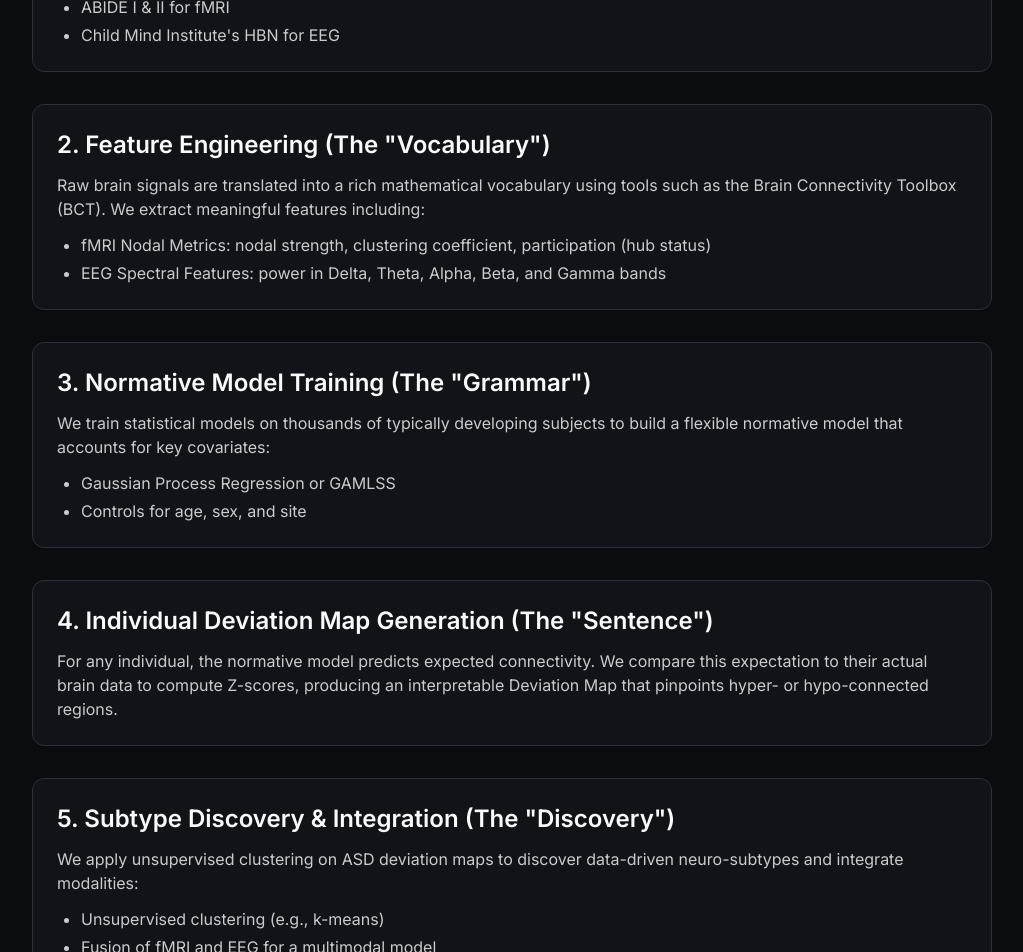
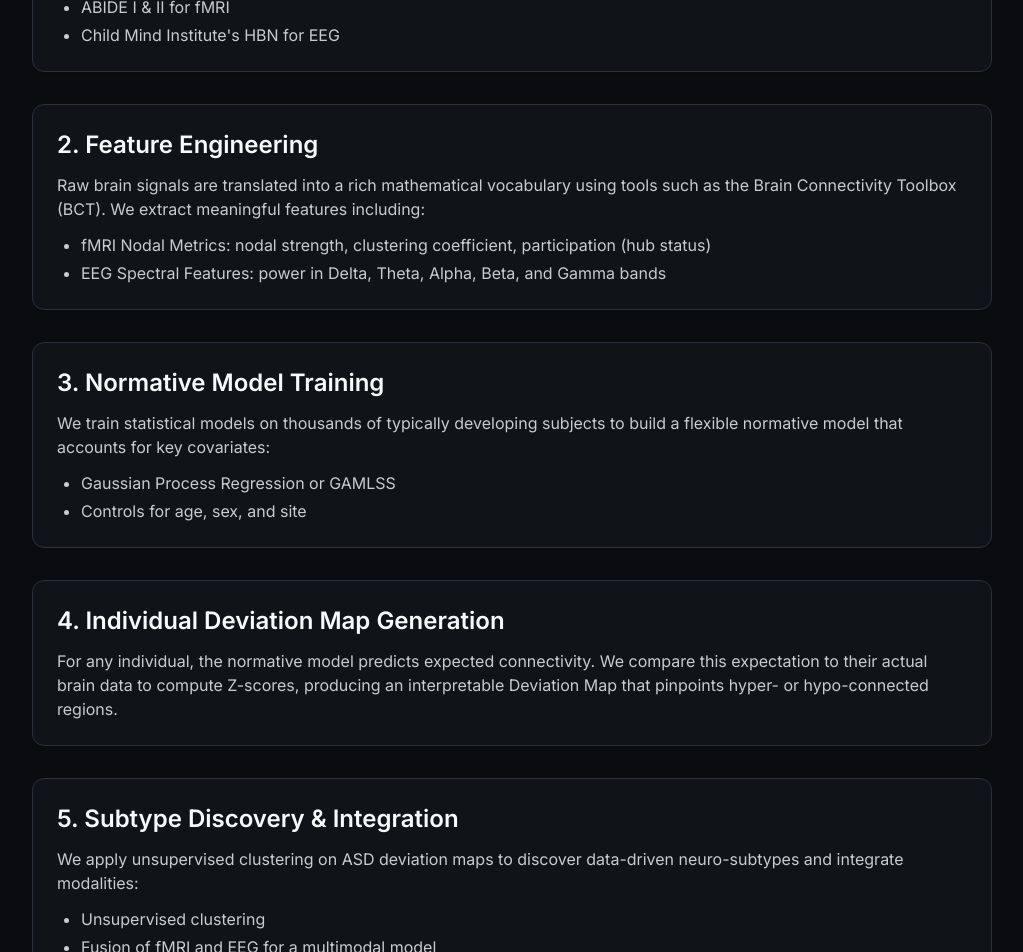
Before and after one commit to arife-16/arife-nur-ai-world, a React (Vite) app: page /projects/asd-biomarker in a window 1280 px wide. Shown: the part 700-1652 px from the top of the page, without its empty margins (128-1151 px from the left). Built offline with nearby package versions, Linux system fonts and the light colour scheme; the HTML template or start-up script is replaced by a standard one.

Commit message:
Refine research project texts: polish ASDBiomarker page content and copy

```diff
--- a/src/pages/projects/ASDBiomarker.tsx
+++ b/src/pages/projects/ASDBiomarker.tsx
@@ -60,7 +60,7 @@ const ASDBiomarker = () => {
           </Card>
 
           <Card className="p-6 space-y-3">
-            <h2 className="text-2xl font-semibold">2. Feature Engineering (The "Vocabulary")</h2>
+            <h2 className="text-2xl font-semibold">2. Feature Engineering </h2>
             <p className="text-foreground/80">Raw brain signals are translated into a rich mathematical vocabulary using tools such as the Brain Connectivity Toolbox (BCT). We extract meaningful features including:</p>
             <ul className="list-disc pl-6 space-y-1 text-foreground/80">
               <li>fMRI Nodal Metrics: nodal strength, clustering coefficient, participation (hub status)</li>
@@ -69,7 +69,7 @@ const ASDBiomarker = () => {
           </Card>
 
           <Card className="p-6 space-y-3">
-            <h2 className="text-2xl font-semibold">3. Normative Model Training (The "Grammar")</h2>
+            <h2 className="text-2xl font-semibold">3. Normative Model Training </h2>
             <p className="text-foreground/80">We train statistical models on thousands of typically developing subjects to build a flexible normative model that accounts for key covariates:</p>
             <ul className="list-disc pl-6 space-y-1 text-foreground/80">
               <li>Gaussian Process Regression or GAMLSS</li>
@@ -78,15 +78,15 @@ const ASDBiomarker = () => {
           </Card>
 
           <Card className="p-6 space-y-3">
-            <h2 className="text-2xl font-semibold">4. Individual Deviation Map Generation (The "Sentence")</h2>
+            <h2 className="text-2xl font-semibold">4. Individual Deviation Map Generation </h2>
             <p className="text-foreground/80">For any individual, the normative model predicts expected connectivity. We compare this expectation to their actual brain data to compute Z-scores, producing an interpretable Deviation Map that pinpoints hyper- or hypo-connected regions.</p>
           </Card>
 
           <Card className="p-6 space-y-3">
-            <h2 className="text-2xl font-semibold">5. Subtype Discovery & Integration (The "Discovery")</h2>
+            <h2 className="text-2xl font-semibold">5. Subtype Discovery & Integration </h2>
             <p className="text-foreground/80">We apply unsupervised clustering on ASD deviation maps to discover data-driven neuro-subtypes and integrate modalities:</p>
             <ul className="list-disc pl-6 space-y-1 text-foreground/80">
-              <li>Unsupervised clustering (e.g., k-means)</li>
+              <li>Unsupervised clustering </li>
               <li>Fusion of fMRI and EEG for a multimodal model</li>
             </ul>
           </Card>
```
